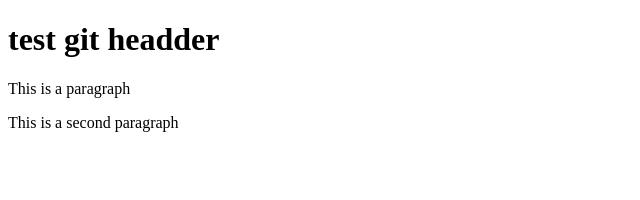
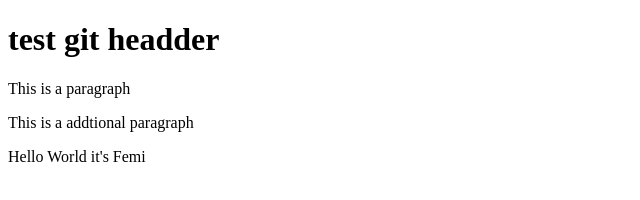
Before and after one commit to BluPrint23/git-test, a website: page index.html in a window 1280 px wide. Shown: the whole page, without its empty margins (0-640 px from the left). Drawn offline with Linux system fonts and the light colour scheme.

Commit message:
Using NPM

```diff
--- a/index.html
+++ b/index.html
@@ -8,6 +8,5 @@
 <body>
     <h1>test git headder</h1>
     <p>This is a paragraph</p>
-    <p>This is a second paragraph</p>
-</body>
-</html>
+    <p> This is a addtional paragraph</p>
+    <p>Hello World it's Femi</p>
```
Also changed, not shown: package.json (added, +24 -0 lines), 2 other files.
